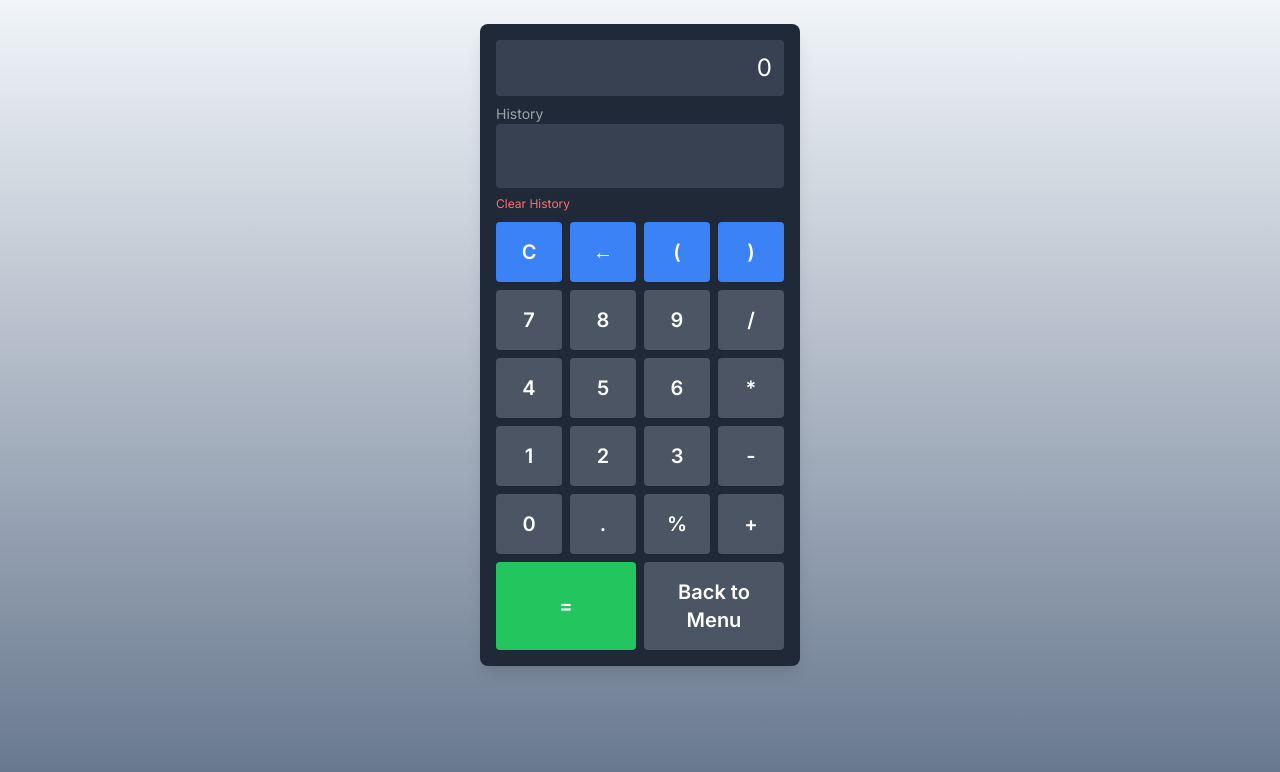
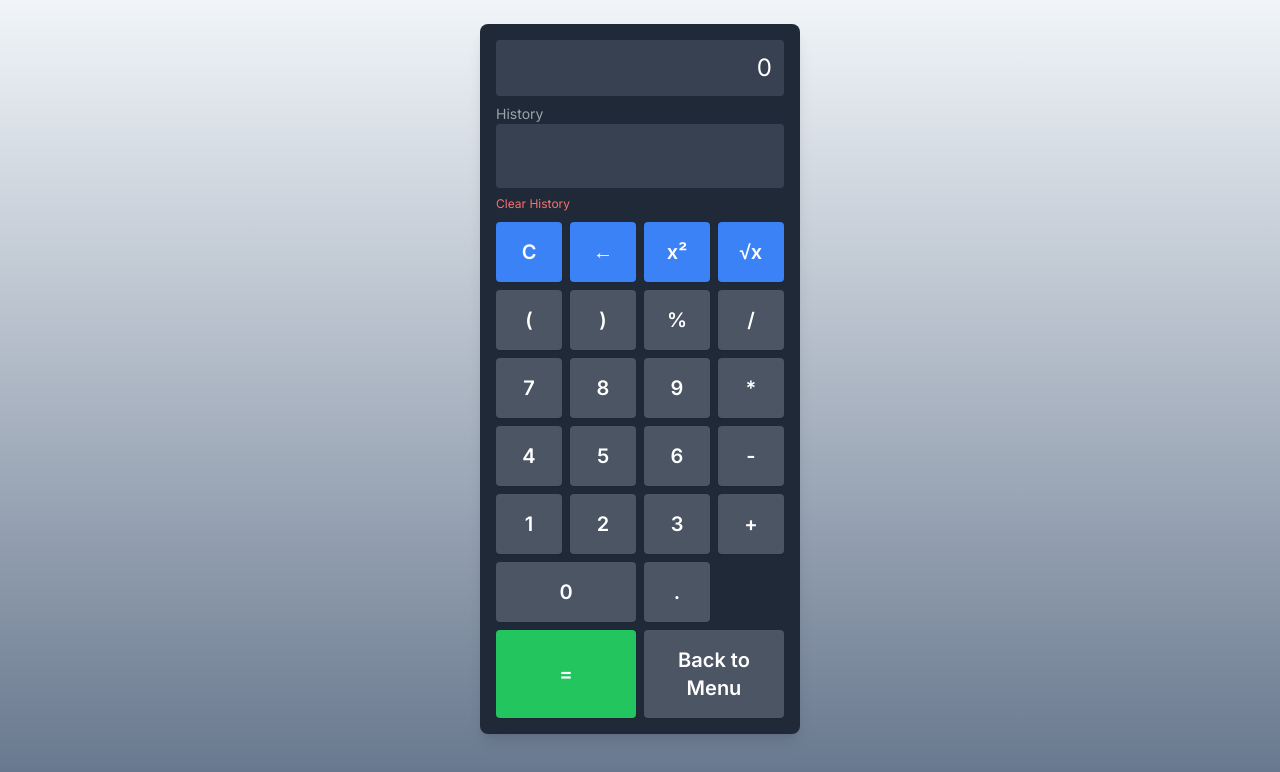
Before and after one commit to uk030621/UtilityApp, a Next.js app: page /basiccalc in a window 1280 px wide. Shown: the top 772 px of the page. Built offline with nearby package versions, Linux system fonts and the light colour scheme.

Commit message:
Added default loading functions

```diff
--- a/app/basiccalc/page.tsx
+++ b/app/basiccalc/page.tsx
@@ -3,63 +3,45 @@
 import { useState } from "react";
 import { motion } from "framer-motion";
 import Link from "next/link";
-import { evaluate } from "mathjs";
+
+// Function to safely evaluate math expressions
+const calculateSafeExpression = (expression: string): string => {
+  try {
+    // Allow only numbers, +, -, *, /, %, (, and )
+    if (!/^[0-9+\-*/%.() ]+$/.test(expression)) {
+      return "Error";
+    }
+
+    // Use Function constructor to safely evaluate
+    const result = new Function(`return (${expression})`)();
+
+    return isNaN(result) ? "Error" : result.toString();
+  } catch {
+    return "Error";
+  }
+};
 
 export default function Calculator() {
   const [input, setInput] = useState<string>("");
   const [history, setHistory] = useState<string[]>([]);
 
-  const validateInput = (value: string) => {
-    // Allow only valid characters: digits, operators, parentheses, decimals
-    const validPattern = /^[0-9+\-*/().%√x\s]*$/;
-    return validPattern.test(value);
-  };
-
   const handleButtonClick = (value: string) => {
     if (value === "=") {
-      try {
-        if (validateInput(input)) {
-          const result = evaluate(input).toString();
-          setInput(result);
-          setHistory(
-            (prev) => [input + " = " + result, ...prev].slice(0, 5) // Store last 5 calculations
-          );
-        } else {
-          setInput("Invalid Input");
-        }
-      } catch {
-        setInput("Error");
-      }
+      const result = calculateSafeExpression(input);
+      setInput(result);
+      setHistory((prev) => [input + " = " + result, ...prev].slice(0, 5)); // Store last 5 calculations
     } else if (value === "C") {
       setInput("");
     } else if (value === "←") {
       setInput(input.slice(0, -1));
     } else if (value === "x²") {
-      try {
-        setInput((prev) =>
-          prev ? Math.pow(parseFloat(prev), 2).toString() : ""
-        );
-      } catch {
-        setInput("Error");
-      }
+      setInput((prev) =>
+        prev ? Math.pow(parseFloat(prev), 2).toString() : ""
+      );
     } else if (value === "√x") {
-      try {
-        setInput((prev) =>
-          prev
-            ? parseFloat(prev) >= 0
-              ? Math.sqrt(parseFloat(prev)).toString()
-              : "Invalid"
-            : ""
-        );
-      } catch {
-        setInput("Error");
-      }
+      setInput((prev) => (prev ? Math.sqrt(parseFloat(prev)).toString() : ""));
     } else if (value === "%") {
-      try {
-        setInput((prev) => (prev ? (parseFloat(prev) / 100).toString() : ""));
-      } catch {
-        setInput("Error");
-      }
+      setInput((prev) => (prev ? (parseFloat(prev) / 100).toString() : ""));
     } else {
       setInput((prev) => prev + value);
     }
@@ -70,28 +52,26 @@ export default function Calculator() {
   const buttons = [
     { label: "C", style: "bg-blue-500 hover:bg-blue-600" },
     { label: "←", style: "bg-blue-500 hover:bg-blue-600" },
-    { label: "(", style: "bg-blue-500 hover:bg-blue-600" },
-    { label: ")", style: "bg-blue-500 hover:bg-blue-600" },
-
+    { label: "x²", style: "bg-blue-500 hover:bg-blue-600" },
+    { label: "√x", style: "bg-blue-500 hover:bg-blue-600" },
+    { label: "(", style: "bg-gray-600 hover:bg-gray-700" },
+    { label: ")", style: "bg-gray-600 hover:bg-gray-700" },
+    { label: "%", style: "bg-gray-600 hover:bg-gray-700" },
+    { label: "/", style: "bg-gray-600 hover:bg-gray-700" },
     { label: "7", style: "bg-gray-600 hover:bg-gray-700" },
     { label: "8", style: "bg-gray-600 hover:bg-gray-700" },
     { label: "9", style: "bg-gray-600 hover:bg-gray-700" },
-    { label: "/", style: "bg-gray-600 hover:bg-gray-700" },
-
+    { label: "*", style: "bg-gray-600 hover:bg-gray-700" },
     { label: "4", style: "bg-gray-600 hover:bg-gray-700" },
     { label: "5", style: "bg-gray-600 hover:bg-gray-700" },
     { label: "6", style: "bg-gray-600 hover:bg-gray-700" },
-    { label: "*", style: "bg-gray-600 hover:bg-gray-700" },
-
+    { label: "-", style: "bg-gray-600 hover:bg-gray-700" },
     { label: "1", style: "bg-gray-600 hover:bg-gray-700" },
     { label: "2", style: "bg-gray-600 hover:bg-gray-700" },
     { label: "3", style: "bg-gray-600 hover:bg-gray-700" },
-    { label: "-", style: "bg-gray-600 hover:bg-gray-700" },
-
-    { label: "0", style: "bg-gray-600 hover:bg-gray-700" },
+    { label: "+", style: "bg-gray-600 hover:bg-gray-700" },
+    { label: "0", style: "bg-gray-600 hover:bg-gray-700 col-span-2" },
     { label: ".", style: "bg-gray-600 hover:bg-gray-700" },
-    { label: "%", style: "bg-gray-600 hover:bg-gray-700" },
-    { label: "+", style: "bg-gray-600 hover:bg-gray-700" },
   ];
 
   return (
--- /dev/null
+++ b/app/loading.js
@@ -0,0 +1,7 @@
+export default function Loading() {
+  return (
+    <div className="flex h-screen items-center justify-center bg-gray-900 text-white text-2xl">
+      Loading...
+    </div>
+  );
+}
--- /dev/null
+++ b/app/login/loading.js
@@ -0,0 +1,7 @@
+export default function Loading() {
+  return (
+    <div className="flex h-screen items-center justify-center bg-gray-900 text-white text-2xl">
+      Loading...
+    </div>
+  );
+}
--- /dev/null
+++ b/app/register/loading.js
@@ -0,0 +1,7 @@
+export default function Loading() {
+  return (
+    <div className="flex h-screen items-center justify-center bg-gray-900 text-white text-2xl">
+      Loading...
+    </div>
+  );
+}
```
